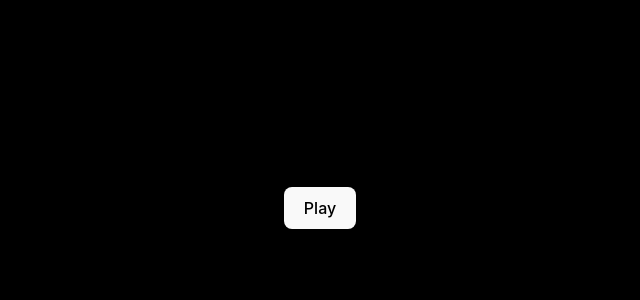
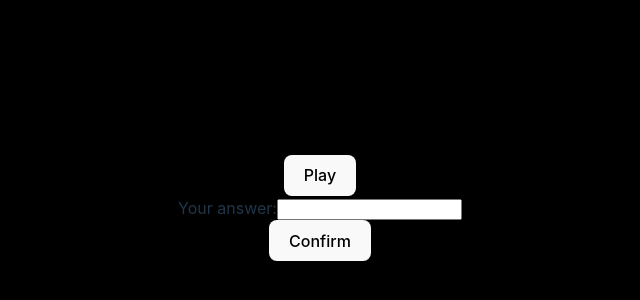
Before and after one commit to AndrijaBosnjak/Zadatak2, a React (Vite) app: page / in a window 1280 px wide. Shown: the part 192-492 px from the top of the page, without its empty margins (320-960 px from the left). Built offline with nearby package versions, Linux system fonts and the light colour scheme.

Commit message:
fix stopwatch,add input field and confirm button

```diff
--- a/src/App.jsx
+++ b/src/App.jsx
@@ -7,12 +7,17 @@ function App() {
 
   const onShowStopwatch = () => {
     setShowStopwatch(true);
-  }
+  };
 
   return (
     <>
       {showStopwatch && <Stopwatch />}
       <button onClick={onShowStopwatch}>Play</button>
+      <form>
+        <label for="fname">Your answer:</label>
+        <input type="text" id="answer" name="answer" />
+      </form>
+      <button>Confirm</button>
     </>
   );
 }
--- a/src/components/stopwatch/Stopwatch.jsx
+++ b/src/components/stopwatch/Stopwatch.jsx
@@ -6,7 +6,7 @@ const Stopwatch = () => {
   const [time, setTime] = useState(0);
 
   // state to check stopwatch running or not
-  const [isRunning, setIsRunning] = useState(false);
+  const [isRunning, setIsRunning] = useState(true);
 
   useEffect(() => {
     let intervalId;
```
